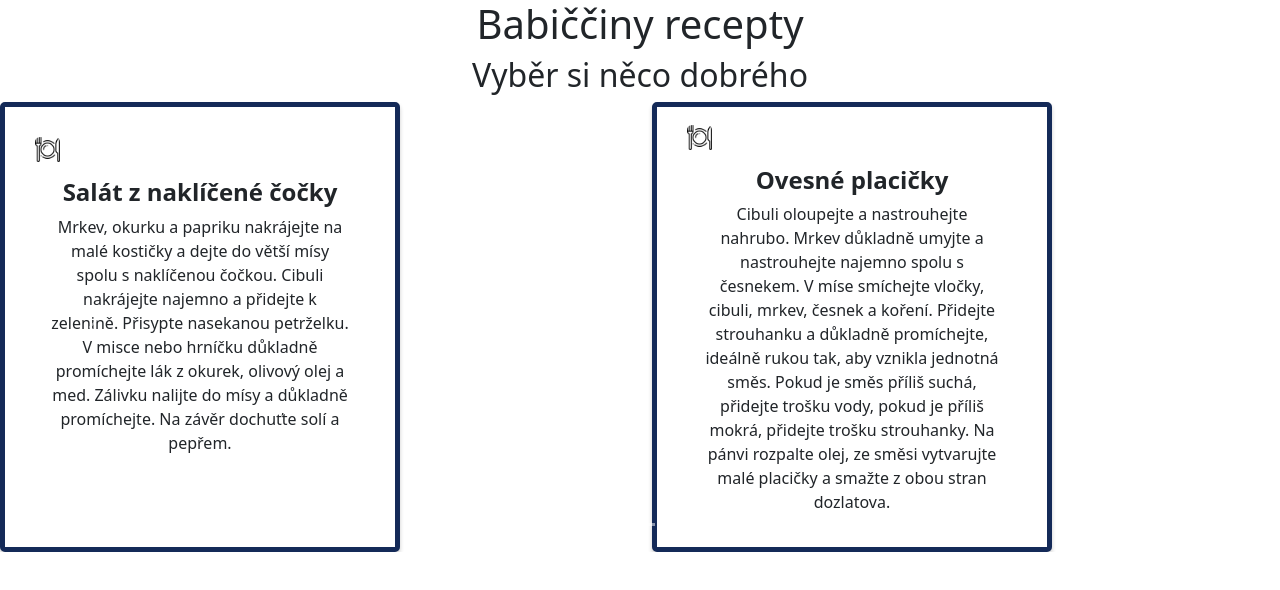
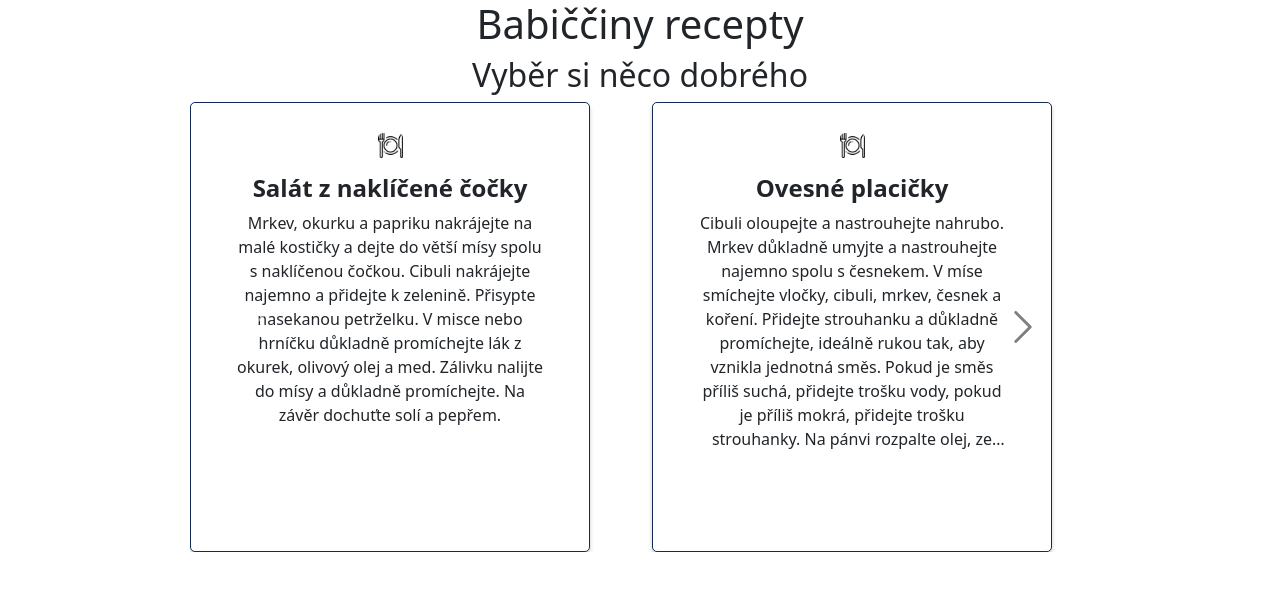
Before and after one commit to mothspaws/React_training, a React (Create React App) app in the folder react-introduction/client/: page / in a window 1280 px wide. Shown: the top 590 px of the page. Built offline with nearby package versions, Linux system fonts and the light colour scheme.

Commit message:
task 2 correct carousel display

```diff
--- a/react-introduction/client/src/App.css
+++ b/react-introduction/client/src/App.css
@@ -1,5 +1,56 @@
 .App {
   text-align: center;
+
+  .carousel {
+    width: 900px;
+    height: 450px;
+    margin: 0 auto;
+
+    .carousel-indicators {
+      visibility: hidden;
+    }
+
+    .carousel-control-next-icon{
+      background-image: url('./components/storage/right-arrow-svgrepo-com.svg');
+    }
+
+    .carousel-pair {
+
+      .card {
+        background-color: rgb(255, 255, 255);
+        border-color: #142a58;
+        border-width: 1px;
+        padding: 30px;
+        border-radius: 5px;
+        box-shadow: 0 3px 4px rgba(0, 0, 0, 0.2);
+
+        width: 400px;
+        height: 450px;
+
+        flex-direction: column;
+
+        .card-title {
+          font-size: 1.5rem;
+          font-weight: bold;
+        }
+
+        .card-img-top {
+          width: 25px;
+          height: 25px;
+          margin: 0 auto;
+        }
+
+        .card-text {
+          font-size: 1rem;
+          display: -webkit-box;
+          -webkit-box-orient: vertical;
+          overflow: hidden;
+          text-overflow: ellipsis;
+          -webkit-line-clamp: 10;
+        }
+      }
+    }
+  }
 }
 
 .App-logo {
@@ -37,60 +88,3 @@
     transform: rotate(360deg);
   }
 }
-
-.carousel {
-  width: 100%;
-  height: 450px;
-
-  /* center */
-  display: flex;
-
-  .carousel-item-next,
-  .carousel-item-prev,
-  .carousel-item.active {
-    /* hide backface */
-    backface-visibility: hidden;
-    /* always show next pair */
-    z-index: 1;
-  }
-
-  .carousel-item-next,
-  .carousel-item-prev {
-    transform: rotateY(180deg);
-  }
-
-  .row {
-    display: flex;
-  }
-
-  .carousel-pair {
-    position: absolute;
-    /*  */
-    transition: transform 0.5s ease;
-
-    .card {
-      background-color: rgb(255, 255, 255);
-      border-color: #142a58;
-      border-width: 5px;
-      padding: 30px;
-      border-radius: 5px;
-      box-shadow: 0 3px 4px rgba(0, 0, 0, 0.2);
-
-      width: 400px;
-      height: 450px;
-
-      flex-direction: column;
-      justify-content: center;
-      .card-title {
-        font-size: 1.5rem;
-        font-weight: bold;
-      }
-
-      .card-img-top {
-        width: 25px;
-        height: 25px;
-        object-fit: cover;
-      }
-    }
-  }
-}
--- a/react-introduction/client/src/components/RecipeList.js
+++ b/react-introduction/client/src/components/RecipeList.js
@@ -19,11 +19,6 @@ function RecipeList({ recipes }) {
         setActiveIndex(selectedIndex);
     };
 
-    const handleNextClick = () => {
-        const nextIndex = (activeIndex + 1) % recipePairs.length;
-        setActiveIndex(nextIndex);
-    };
-
     return (
         <div>
             <Carousel
@@ -35,10 +30,9 @@ function RecipeList({ recipes }) {
                 {recipePairs.map((pair, index) => (
                     <Carousel.Item className="carousel-pair" key={index}>
                         <Row>
-                            {pair.map((recipe) => (
+                            {pair.map((recipe, index) => (
                                 <Col
                                     key={recipe.id}
-                                    onClick={handleNextClick}
                                 >
                                     <Recipe recipe={recipe} />
                                 </Col>
```
Also changed, not shown: react-introduction/client/src/components/storage/right-arrow-svgrepo-com.svg (added).
